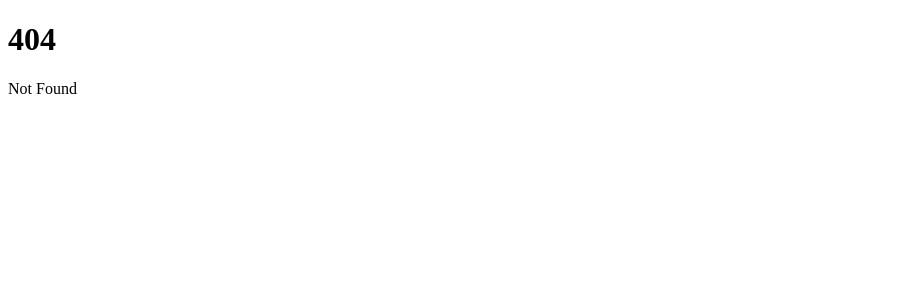
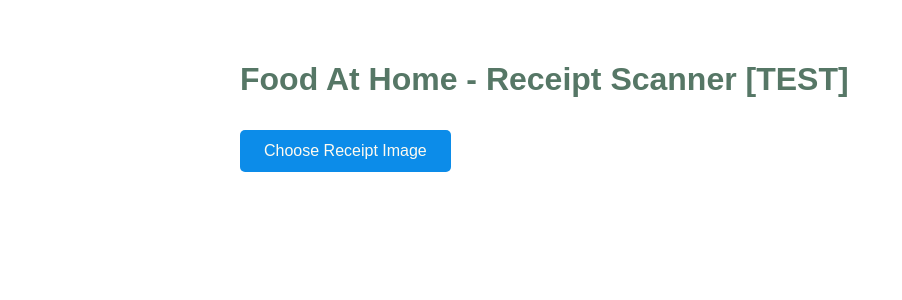
Before and after one commit to ReubenKimClemens/26JrProj_FoodAtHome, a SvelteKit app: page /ocr-test in a window 1280 px wide. Before the commit this address had no page. Shown: the top 300 px of the page, without its empty margins (0-902 px from the left). Built offline with nearby package versions, Linux system fonts and the light colour scheme.

Commit message:
Add Tesseract.js OCR test page

```diff
--- a/package.json
+++ b/package.json
@@ -17,6 +17,7 @@
 		"vite": "^7.1.10"
 	},
 	"dependencies": {
-		"@supabase/supabase-js": "^2.79.0"
+		"@supabase/supabase-js": "^2.79.0",
+		"tesseract.js": "^6.0.1"
 	}
 }
--- /dev/null
+++ b/src/routes/ocr-test/+page.svelte
@@ -0,0 +1,171 @@
+<script>
+    import Tesseract from 'tesseract.js';
+
+    let selectedImage = null;
+    let imagePreview = null;
+    let scannedText = '';
+    let isScanning = false;
+
+    function handleImageUpload(event) {
+        const file = event.target.files[0];
+        if (file) {
+            selectedImage = file;
+            imagePreview = URL.createObjectURL(file);
+            scannedText = '';
+        }
+    }
+
+    async function scanReceipt() {
+        if (!selectedImage) {
+            alert('Please upload an image first!');
+            return;
+        }
+
+        isScanning = true;
+        scannedText = 'Scanning... this may take up to 30 seconds...';
+
+        try {
+            const result = await Tesseract.recognize(
+                selectedImage,
+                'eng',
+                {
+                    logger: info => console.log(info)
+                }
+            );
+
+            scannedText = result.data.text;
+            console.log('Full result:', result.data);
+        }   catch (error) {
+            scannedText = 'Error scanning image: ' + error.message;
+            console.error(error);
+        }   finally {
+            isScanning = false;
+        }
+    }
+</script>
+
+<div class="container">
+    <h1>Food At Home - Receipt Scanner [TEST]</h1>
+
+    <div class="upload-section">
+        <label for="receipt-upload" class="upload-label">
+            Choose Receipt Image
+        </label>
+        <input
+            id="receipt-upload"
+            type="file"
+            accept="image/*"
+            onchange={handleImageUpload}
+        />
+    </div>
+
+    {#if imagePreview}
+        <div class="preview-section">
+            <h2>Preview:</h2>
+            <img src={imagePreview} alt="Receipt preview" />
+        </div>
+    {/if}
+
+    {#if selectedImage}
+        <button onclick={scanReceipt} disabled={isScanning}>
+            {isScanning ? 'Scanning...' : 'Scan Receipt'}
+        </button>
+    {/if}
+
+    {#if scannedText}
+        <div class="result-section">
+            <h2>Scanned Text:</h2>
+            <textarea
+                readonly
+                value={scannedText}
+                rows="15"
+            ></textarea>
+        </div>
+    {/if}
+</div>
+
+<style>
+    .container {
+        max-width: 800px;
+        margin: 0 auto;
+        padding: 2rem;
+        font-family: Arial, sans-serif;
+    }
+
+    h1 {
+        color: #567766;
+        margin-bottom: 2rem;
+    }
+
+    .upload-section {
+        margin-bottom: 2rem;
+    }
+
+    .upload-label {
+        display: inline-block;
+        padding: 0.75rem 1.5rem;
+        background-color: #0C8CE9;
+        color: #FFFBF0;
+        border-radius: 5px;
+        cursor: pointer;
+        transition: background-color 0.3s;
+    }
+
+    .upload-label:hover {
+        background-color: #218838;
+    }
+
+    input[type="file"] {
+        display: none;
+    }
+
+    .preview-section {
+        margin: 2rem 0;
+    }
+
+    .preview-section img {
+        max-width: 100%;
+        max-height: 400px;
+        border: 2px solid #50CC8B;
+        border-radius: 8px;
+    }
+
+    button {
+        padding: 1rem 2rem;
+        background-color: #0C8CE9;
+        color: #FFFBF0;
+        border: none;
+        border-radius: 8px;
+        font-size: 16px;
+        cursor: pointer;
+        transition: background-color 0.3s;
+    }
+
+    button:hover:not(:disabled) {
+        background-color: #218838;
+    }
+
+    button:disabled {
+        background-color: #e0e0e0;
+        cursor: not-allowed;
+    }
+
+    .result-section {
+        margin-top: 2rem;
+    }
+
+    textarea {
+        width: 100%;
+        padding: 1rem;
+        font-family: monospace;
+        font-size: 0.9rem;
+        border: 2px solid #F316B0;
+        border-radius: 8px;
+        resize: vertical;
+    }
+
+    h2 {
+        color: #7E57C2;
+        margin-bottom: 1rem;
+    }
+</style>
```
Also changed, not shown: src/routes/+page.svelte (+4 -4 lines), 1 other file (tests, documents, lock files or other folders).
